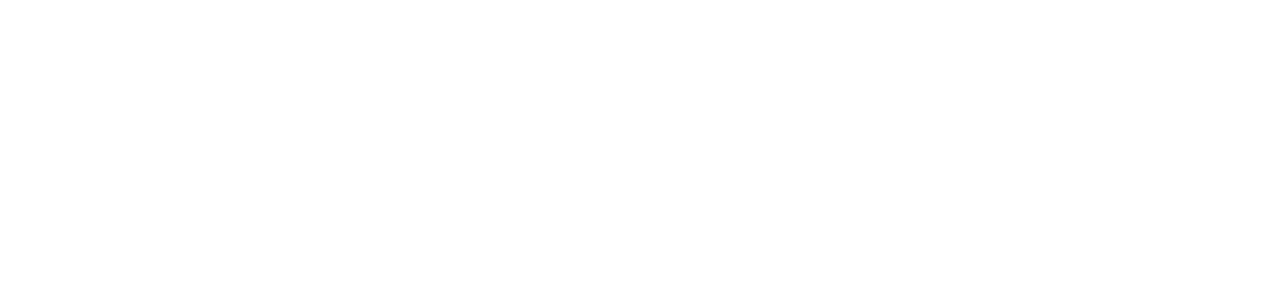
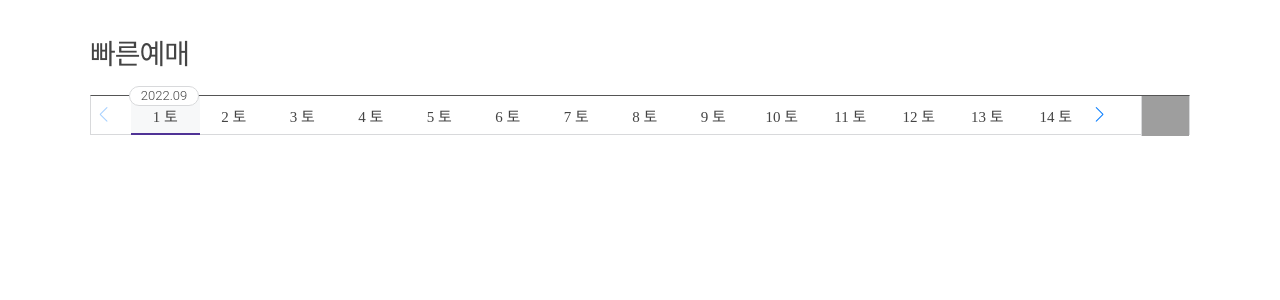
Before and after one commit to wecode-bootcamp-korea/justcode-6-2nd-team2-front, a React (Create React App) app: page /Booking in a window 1280 px wide. Before the commit this address had no page. Shown: the top 300 px of the page. Built offline with nearby package versions, Linux system fonts and the light colour scheme; grey boxes are pictures that could not be loaded; a web font is replaced by a local one.

Commit message:
[Add]: 빠른예매Nav

```diff
--- a/package.json
+++ b/package.json
@@ -8,6 +8,7 @@
     "@testing-library/user-event": "^13.5.0",
     "react": "^18.2.0",
     "react-calendar": "^3.8.0",
+    "react-datepicker": "^4.8.0",
     "react-dom": "^18.2.0",
     "react-icon": "^1.0.0",
     "react-router-dom": "^6.4.0",
@@ -16,6 +17,7 @@
     "sass": "^1.54.9",
     "styled-component": "^2.8.0",
     "styled-components": "^5.3.5",
+    "swiper": "^8.4.2",
     "web-vitals": "^2.1.4"
   },
   "scripts": {
--- /dev/null
+++ b/src/components/Booking/MovieSelect.js
@@ -0,0 +1,26 @@
+import React from 'react';
+import styled from 'styled-components';
+
+import NavTitle from './NavTitle';
+import Schedule from './Schedule';
+
+const ContainerWrapper = styled.div`
+  width: 1100px;
+  margin: 0 auto;
+  padding: 0;
+`;
+
+function MovieSelect() {
+  return (
+    <>
+      <div>
+        <NavTitle />
+        <ContainerWrapper>
+          <Schedule />
+        </ContainerWrapper>
+      </div>
+    </>
+  );
+}
+
+export default MovieSelect;
--- /dev/null
+++ b/src/components/Booking/NavTitle.js
@@ -0,0 +1,27 @@
+import React from 'react';
+import styled from 'styled-components';
+
+const TitleWrapper = styled.div`
+  padding-bottom: 55px;
+`;
+
+const Title = styled.h2`
+  float: left;
+  padding: 0 !important;
+  line-height: 1.1;
+  font-size: 1.8666em;
+  font-weight: 400;
+  letter-spacing: -1px;
+`;
+
+function NavTitle() {
+  return (
+    <>
+      <TitleWrapper>
+        <Title>빠른예매</Title>
+      </TitleWrapper>
+    </>
+  );
+}
+
+export default NavTitle;
--- /dev/null
+++ b/src/components/Booking/Schedule.js
@@ -0,0 +1,193 @@
+import React, { useState } from 'react';
+import styled from 'styled-components';
+
+import { Swiper, SwiperSlide } from 'swiper/react';
+import { Navigation } from 'swiper';
+
+import 'swiper/css';
+import 'swiper/css/navigation';
+
+import DatePicker from 'react-datepicker';
+import { ko } from 'date-fns/esm/locale';
+import 'react-datepicker/dist/react-datepicker.css';
+
+import { addDays } from 'date-fns';
+
+import './Schedule.scss';
+
+const ScheduleWrapper = styled.div`
+  width: 100%;
+`;
+
+const Wrap = styled.div`
+  position: relative;
+  height: 40px;
+  border-top: 1px solid #555;
+  border-left: 1px solid #d8d9db;
+  border-right: 1px solid #d8d9db;
+  border-bottom: 1px solid #d8d9db;
+`;
+
+const List = styled.div`
+  width: 1016px;
+  overflow: hidden;
+  float: left;
+  height: 39px;
+  padding-right: 4px;
+`;
+
+const Year = styled.div`
+  position: absolute;
+  z-index: 1;
+  opacity: 1;
+  left: 38px;
+  top: 0;
+  width: 70px;
+  height: 20px;
+  line-height: 18px;
+  margin-top: -10px;
+  border-radius: 10px;
+  border: 1px solid #d8d9db;
+  text-align: center;
+  background-color: #fff;
+  font-family: Roboto;
+  font-weight: 300;
+  font-size: 0.8667em;
+`;
+
+const Date = styled.div`
+  height: 39px;
+  float: left;
+  padding-left: 20px;
+  padding-right: 20px;
+`;
+
+const BtnCalendar = styled.button`
+  width: 50px;
+  height: 40px;
+  cursor: pointer;
+  border: none;
+  background: url('https://img.megabox.co.kr/static/pc/images/common/ico/ico-calendar-w20.png')
+    no-repeat center;
+  border-left: 1px solid #d8d9db;
+`;
+
+const CalWrapper = styled.div`
+  position: absolute;
+  right: 0;
+  top: 39px;
+  display: ${props => {
+    if (props.img) {
+      return 'block';
+    } else if (!props.img) {
+      return 'none';
+    }
+  }};
+`;
+
+function Schedule() {
+  const [cal, setCal] = useState(false);
+  const [select, setSelect] = useState('1');
+
+  const weekArr = [
+    '1',
+    '2',
+    '3',
+    '4',
+    '5',
+    '6',
+    '7',
+    '8',
+    '9',
+    '10',
+    '11',
+    '12',
+    '13',
+    '14',
+    '15',
+    '16',
+    '17',
+    '18',
+    '19',
+    '20',
+    '21',
+  ];
+
+  let dateTime = new window.Date();
+  const [startDate, setStartDate] = useState(dateTime);
+
+  return (
+    <>
+      <ScheduleWrapper>
+        <Wrap>
+          <List>
+            <div style={{ position: 'fixed', zIndex: '800' }}>
+              <Year>2022.09</Year>
+            </div>
+            <Date>
+              <Swiper
+                navigation={true}
+                slidesPerView={14}
+                modules={[Navigation]}
+                className='mySwiper'
+                style={{
+                  margin: '0 0 0 20px',
+                  width: '959px',
+                  overflow: 'visible',
+                }}
+              >
+                {weekArr.map(element => {
+                  return (
+                    <SwiperSlide
+                      key={element}
+                      onClick={() => setSelect(element)}
+                      id={element}
+                      className={element === select ? 'set-active' : 'all'}
+                    >
+                      {element} 토
+                    </SwiperSlide>
+                  );
+                })}
+              </Swiper>
+            </Date>
+          </List>
+
+          <div style={{ display: 'flex', verticalAlign: 'top', padding: '0 0 0 34px' }}>
+            <BtnCalendar onClick={() => setCal(!cal)} />
+          </div>
+          <CalWrapper img={cal}>
+            <DatePicker
+              locale={ko}
+              selected={startDate}
+              onChange={date => {
+                setStartDate(date);
+                setCal(!cal);
+              }}
+              showMonthAfterYear={true}
+              onSelect
+              disabledKeyboardNavigation
+              highlightDates={[
+                addDays(new window.Date(), 1),
+                addDays(new window.Date(), 2),
+                addDays(new window.Date(), 3),
+                addDays(new window.Date(), 4),
+                addDays(new window.Date(), 5),
+                addDays(new window.Date(), 6),
+                addDays(new window.Date(), 7),
+                addDays(new window.Date(), 8),
+                addDays(new window.Date(), 9),
+                addDays(new window.Date(), 10),
+                addDays(new window.Date(), 11),
+                addDays(new window.Date(), 12),
+                addDays(new window.Date(), 13),
+              ]}
+              inline
+            ></DatePicker>
+          </CalWrapper>
+        </Wrap>
+      </ScheduleWrapper>
+    </>
+  );
+}
+
+export default Schedule;
--- /dev/null
+++ b/src/components/Booking/Schedule.scss
@@ -0,0 +1,72 @@
+.swiper {
+  overflow: scroll;
+  z-index: 100;
+}
+.swiper-button-prev {
+  left: -41px;
+  top: 52%;
+  background-color: white;
+  border-bottom: 1px solid #d8d9db;
+  height: 40px;
+}
+.swiper-button-next {
+  right: -23px;
+  top: 52%;
+  background-color: white;
+  border-bottom: 1px solid #d8d9db;
+  height: 40px;
+}
+
+.swiper-button-next:after,
+.swiper-button-prev:after {
+  font-size: 15px;
+  background-color: white;
+}
+
+.swiper-wrapper {
+  width: 100%;
+}
+
+.swiper-slide-prev {
+  visibility: hidden;
+}
+
+.react-calendar {
+  z-index: 500;
+  border-radius: 5px;
+}
+
+.swiper-slide {
+  z-index: 1;
+  text-align: center;
+  padding-top: 10px;
+  height: 40px;
+  cursor: pointer;
+}
+
+.react-datepicker__day--today,
+.react-datepicker__day--today:hover {
+  border-radius: 30px;
+  border: 1px solid #01738b;
+  color: black;
+  background-color: transparent !important;
+}
+
+.react-datepicker__day--highlighted,
+.react-datepicker__day--highlighted:hover {
+  border-radius: 30px;
+  border: 1px dashed #b1b1b1;
+  background-color: #ebebeb;
+  color: black;
+}
+
+.react-datepicker__day--selected {
+  border: 1px solid #01738b;
+  border-radius: 30px;
+  background-color: #01738b;
+}
+
+.set-active {
+  background-color: #f7f8f9;
+  border-bottom: 3px solid #503396;
+}
--- /dev/null
+++ b/src/pages/Booking/Booking.js
@@ -0,0 +1,23 @@
+import React from 'react';
+import styled from 'styled-components';
+
+import MovieSelect from '../../components/Booking/MovieSelect';
+
+const InnerWrap = styled.div`
+  width: 1100px;
+  margin: 0 auto;
+  padding-top: 40px;
+  padding-bottom: 100px;
+`;
+
+function Booking() {
+  return (
+    <>
+      <InnerWrap>
+        <MovieSelect />
+      </InnerWrap>
+    </>
+  );
+}
+
+export default Booking;
--- a/src/pages/Router.js
+++ b/src/pages/Router.js
@@ -6,6 +6,7 @@
 import GlobalStyle from '../styles/GlobalStyle';
 
 import Main from './Main/Main';
+import Booking from './Booking/Booking';
 
 function Router() {
   return (
@@ -14,6 +15,7 @@
       <BrowserRouter>
         <Routes>
           <Route path='/' element={<Main />} />
+          <Route path='/Booking' element={<Booking />} />
         </Routes>
       </BrowserRouter>
     </ThemeProvider>
```
Also changed, not shown: public/index.html (+0 -10 lines), 1 other file (tests, documents, lock files or other folders).
